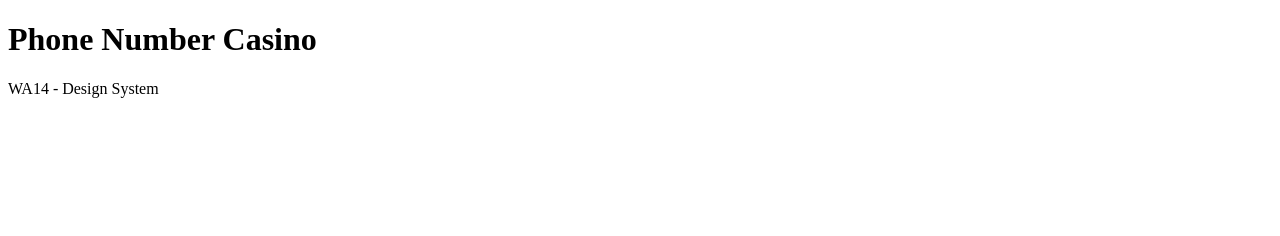
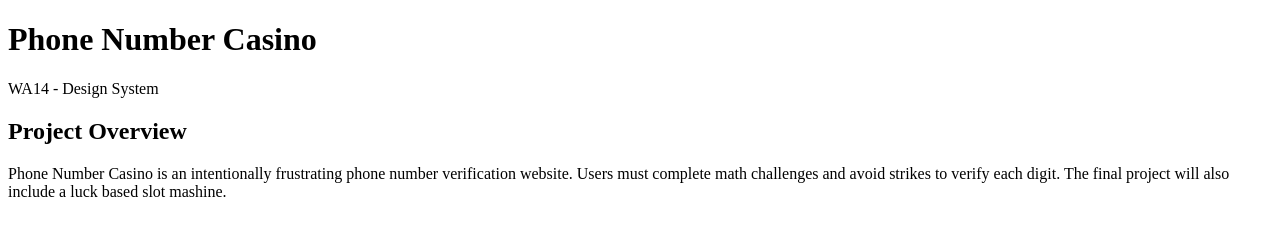
Before and after one commit to AidanSpace-dot/aidanspace-dot.github.io, a plain HTML site: page WA14.html in a window 1280 px wide. Drawn offline with Linux system fonts and the light colour scheme.

Commit message:
Update WA14.html
added project over view

```diff
--- a/WA14.html
+++ b/WA14.html
@@ -12,5 +12,17 @@
         <p>WA14 - Design System</p>
     </header>
 
+    <main>
+        <section>
+            <h2>Project Overview</h2>
+            <p>
+                Phone Number Casino is an intentionally frustrating phone number verification website.
+                Users must complete math challenges and avoid strikes to verify each digit.
+                The final project will also include a luck based slot mashine.
+            </p>
+        </section>
+
+
+
 </body>
 </html>
```
